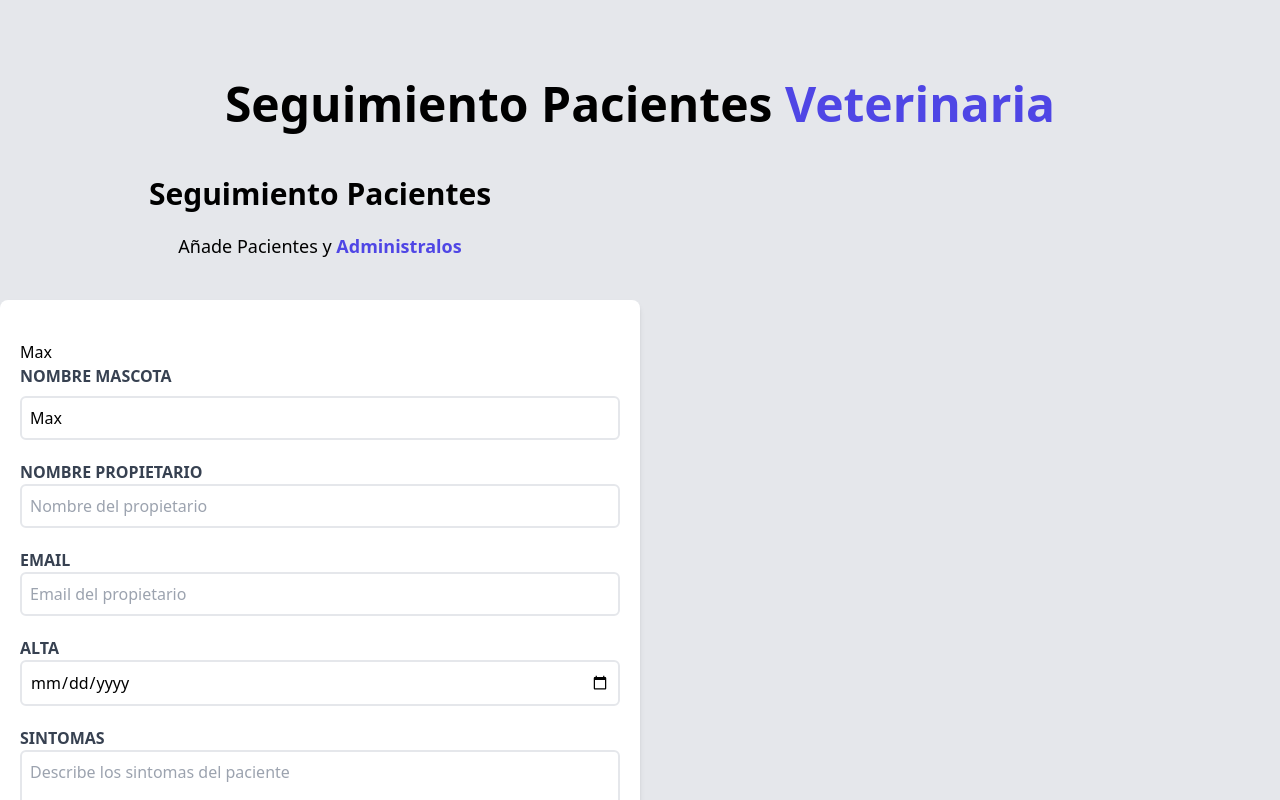
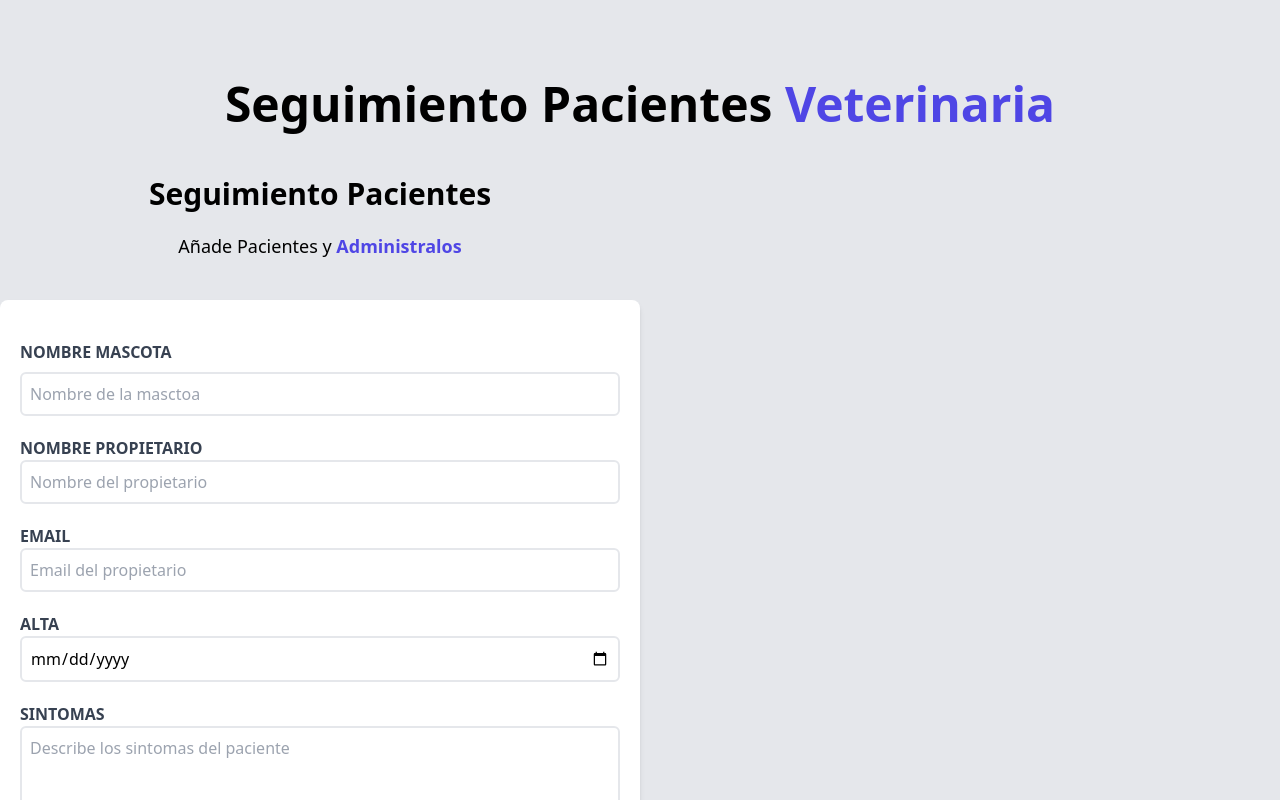
Before and after one commit to ChristianVeneko/admin-pacientes, a Vue app: page / in a window 1280 px wide. Shown: the top 800 px of the page. Built offline with nearby package versions, Linux system fonts and the light colour scheme.

Commit message:
Datos del paciente reactive para agruparlo mejor y el submit del formulario con una funcion definida pero no lista de validar

```diff
--- a/src/components/Formulario.vue
+++ b/src/components/Formulario.vue
@@ -1,7 +1,17 @@
 <script setup>
-import { ref } from 'vue';
-const nombre = ref('Max')
+import { reactive } from 'vue';
+const paciente = reactive({
+    nombre: '',
+    propietario: '',
+    email: '',
+    alta: '',
+    sintomas: '',
+})
 
+const validar = () => {
+
+    console.log(paciente)
+}
 
 </script>
 
@@ -12,17 +22,22 @@ const nombre = ref('Max')
             Añade Pacientes y
             <span class="text-indigo-600 font-bold">Administralos</span>
         </p>
-        <!-- shadow md agrega sobras, y rounded agrega border radius, px es padding en el eje x y py padding en ej ele y,  mb es margin button -->
-        <form class="bg-white shadow-md rounded-lg py-10 px-5 mb-10">
-            {{ nombre }}
+        <!-- shadow md a    grega sobras, y rounded agrega border radius, px es padding en el eje x y py padding en ej ele y,  mb es margin button -->
+
+        <!--subimt.prevent es igual que  e.preventDefault() en la funcion validar-->
+        <form class="bg-white shadow-md rounded-lg py-10 px-5 mb-10"
+                @submit.prevent="validar"
+        >
             <div class="mb-5 ">
                 <label for="mascota" class="block text-gray-700 uppercase font-bold">
                     Nombre Mascota
                 </label>
                 <!--inline event @input le coloca el valor colocado nombre y ya que nombre esta puesto arriba pues se actualiza en tiempo real-->
+
+                <!--Una manera mucho mas sencilla es con v-model-->
                 <input name="text" id="mascota" placeholder="Nombre de la masctoa"
-                    class="border-2 w-full p-2 mt-2 placeholder-gray-400 rounded-md" :value="nombre"
-                    @input="(e) => nombre = e.target.value" />
+                    class="border-2 w-full p-2 mt-2 placeholder-gray-400 rounded-md"
+                    v-model="paciente.nombre" />
 
             </div>
 
@@ -31,7 +46,8 @@ const nombre = ref('Max')
                     Nombre Propietario
                 </label>
                 <input name="text" id="propietario" placeholder="Nombre del propietario"
-                    class="border-2 w-full p-2 mt=2 placeholder-gray-400 rounded-md">
+                    class="border-2 w-full p-2 mt=2 placeholder-gray-400 rounded-md"
+                    v-model="paciente.propietario">
             </div>
 
             <div class="mb-5 ">
@@ -39,14 +55,16 @@ const nombre = ref('Max')
                     Email
                 </label>
                 <input id="email" type="email" placeholder="Email del propietario"
-                    class="border-2 w-full p-2 mt=2 placeholder-gray-400 rounded-md">
+                    class="border-2 w-full p-2 mt=2 placeholder-gray-400 rounded-md"
+                    v-model="paciente.email">
             </div>
 
             <div class="mb-5 ">
                 <label for="alta" class="block text-gray-700 uppercase font-bold">
                     Alta
                 </label>
-                <input id="alta" type="date" class="border-2 w-full p-2 mt=2 placeholder-gray-400 rounded-md">
+                <input id="alta" type="date" class="border-2 w-full p-2 mt=2 placeholder-gray-400 rounded-md"
+                v-model="paciente.alta">
             </div>
 
             <div class="mb-5 ">
@@ -54,7 +72,8 @@ const nombre = ref('Max')
                     Sintomas
                 </label>
                 <textarea id="sintomas" placeholder="Describe los sintomas del paciente"
-                    class="border-2 w-full p-2 mt=2 placeholder-gray-400 rounded-md h-40" />
+                    class="border-2 w-full p-2 mt=2 placeholder-gray-400 rounded-md h-40"
+                    v-model="paciente.sintomas" />
             </div>
             <input type="submit"
                 class="bg-indigo-600 w-full p-3 text-white uppercase font-bold hover:bg-indigo-700 cursor-pointer transition-colors"
```
